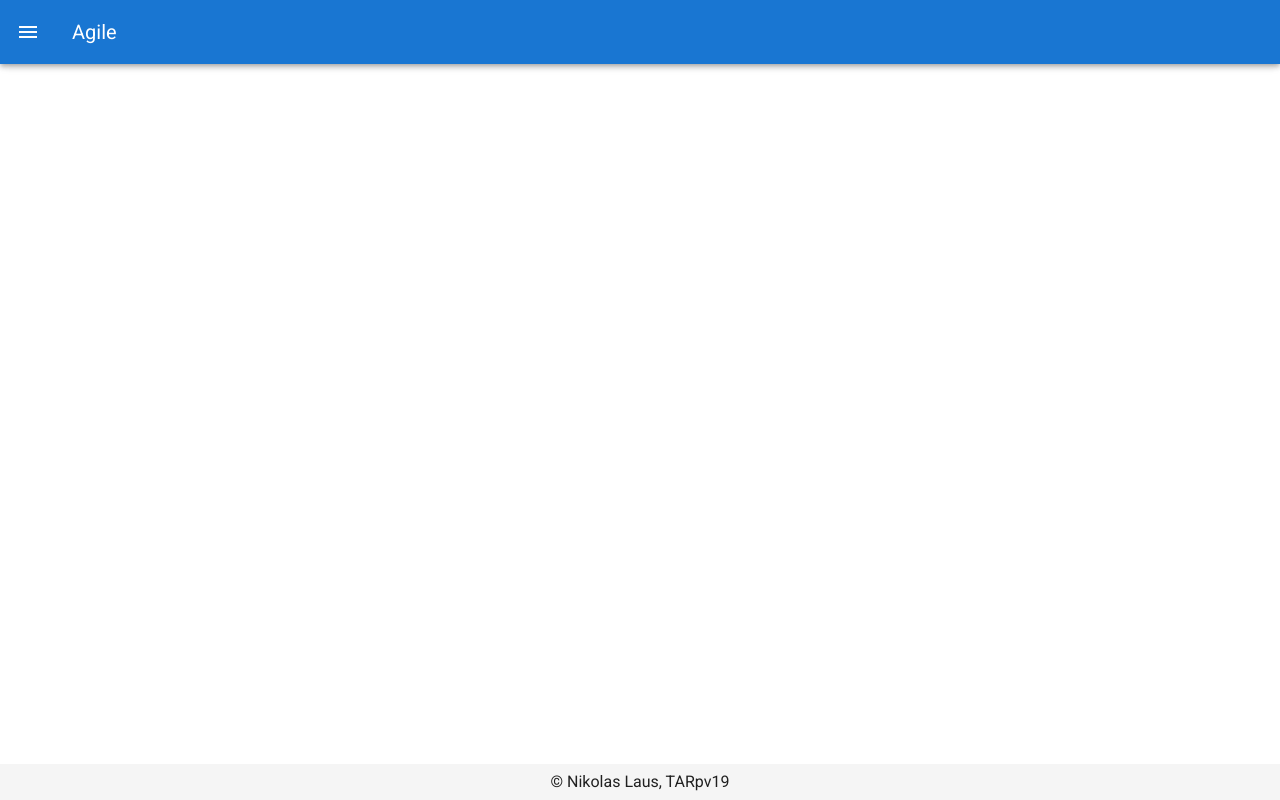
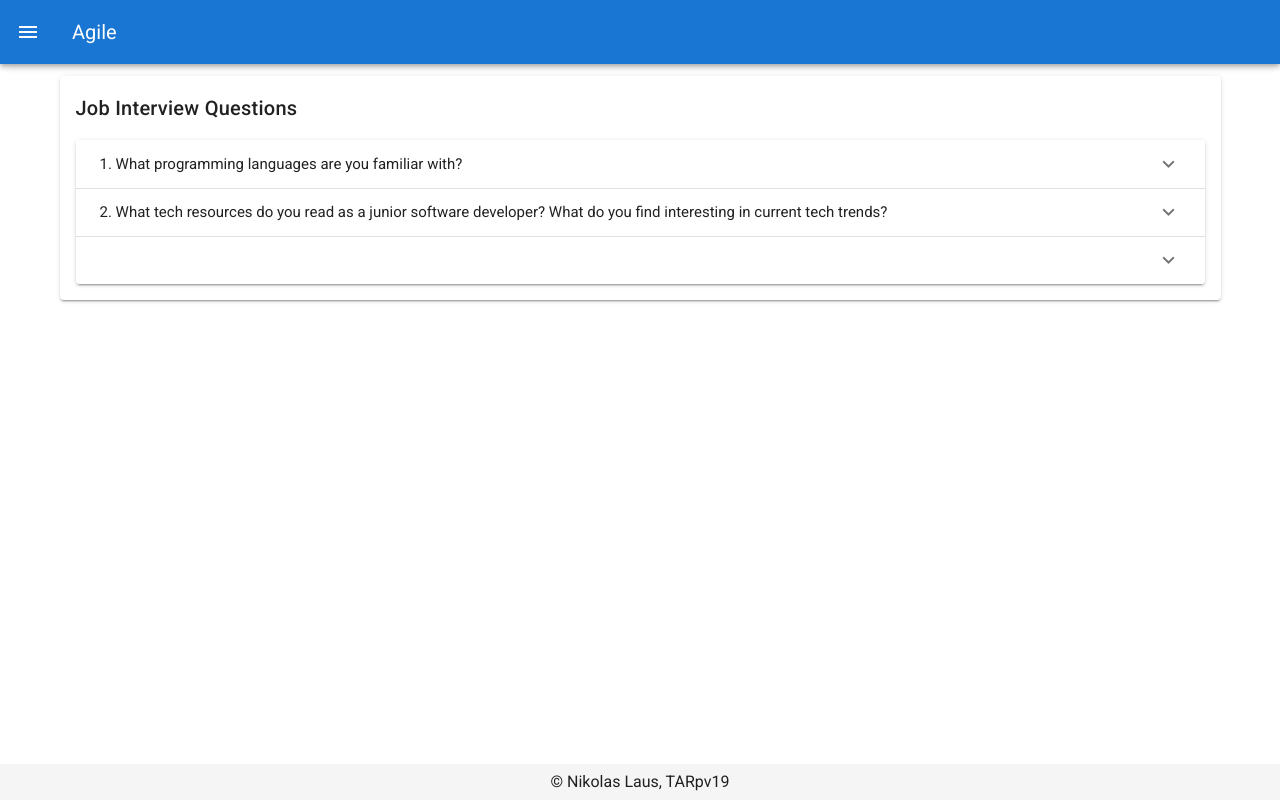
Before and after one commit to blinchk/tthk-agile, a Vue app: page /job-interview in a window 1280 px wide. Built offline with nearby package versions, Linux system fonts and the light colour scheme; what vue-code-highlight would draw is missing.

Commit message:
Add Job Interview and rework Coding Interview layout.

```diff
--- a/src/App.vue
+++ b/src/App.vue
@@ -86,6 +86,11 @@ export default {
         title: "Coding Interview",
         to: '/coding-interview'
       },
+      {
+        icon: 'mdi-google-hangouts',
+        title: "Job Interview",
+        to: "/job-interview"
+      }
     ]
   })
 };
--- a/src/router/index.js
+++ b/src/router/index.js
@@ -5,6 +5,7 @@ import Manifesto from "../views/Manifesto.vue";
 import Principles from "../views/Principles";
 import History from "../views/History";
 import CodingInterview from "../views/CodingInterview";
+import JobInterview from "../views/JobInterview";
 
 Vue.use(VueRouter);
 
@@ -33,6 +34,11 @@ const routes = [
     path: "/coding-interview",
     name: "Coding Interview",
     component: CodingInterview
+  },
+  {
+    path: "/job-interview",
+    name: "Job Interview",
+    component: JobInterview
   }
 ];
 
--- a/src/views/CodingInterview.vue
+++ b/src/views/CodingInterview.vue
@@ -1,6 +1,7 @@
 <template>
+  <v-container>
     <v-card elevation="2">
-    <v-card-title> Coding Interview Questions </v-card-title>
+      <v-card-title> Coding Interview Questions</v-card-title>
       <v-card-text>
         <v-expansion-panels>
           <v-expansion-panel>
@@ -242,10 +243,14 @@ func task8() {
           </v-expansion-panel>
         </v-expansion-panels>
         <v-card-actions>
-        <v-btn block href="https://gist.github.com/blinchk/a9735e7e763295af899ebd594730a515" text color="primary"><v-icon left>mdi-github</v-icon> Whole Gist File</v-btn>
+          <v-btn block color="primary" href="https://gist.github.com/blinchk/a9735e7e763295af899ebd594730a515" text>
+            <v-icon left>mdi-github</v-icon>
+            Whole Gist File
+          </v-btn>
         </v-card-actions>
       </v-card-text>
     </v-card>
+  </v-container>
 </template>
 
 <script>
--- /dev/null
+++ b/src/views/JobInterview.vue
@@ -0,0 +1,55 @@
+<template>
+  <v-container>
+    <v-card elevation="2">
+      <v-card-title>Job Interview Questions</v-card-title>
+      <v-card-text>
+        <v-expansion-panels>
+          <v-expansion-panel>
+            <v-expansion-panel-header>1. What programming languages are you familiar with?</v-expansion-panel-header>
+            <v-expansion-panel-content>
+              I am familiar with
+              <v-icon small>mdi-language-javascript</v-icon>
+              JavaScript on front-end as well as back-end language using Node.js. <br>
+              On back-end I prefer to use
+              <v-icon>mdi-language-go</v-icon>
+              Golang,
+              <v-icon small>mdi-language-csharp</v-icon>
+              .NET or
+              <v-icon small>mdi-language-python</v-icon>
+              Python with most fastest frameworks, that support building
+              REST API. <br>
+              I have some experience of building desktop or mobile applications with above mentioned programming
+              languages, but currently web applications development is my main scope.
+            </v-expansion-panel-content>
+          </v-expansion-panel>
+          <v-expansion-panel>
+            <v-expansion-panel-header>2. What tech resources do you read as a junior software developer? What do you
+              find interesting in current tech trends?
+            </v-expansion-panel-header>
+            <v-expansion-panel-content>
+              I find most interesting in current tech trends, that JavaScript can be used at nowadays anywhere. <br>
+              As a junior software developer I prefer to read social blogs in tech industry, for example Habr,
+              Medium or TechCrunch. <br>
+              In developers community I prefer to participate on GitHub with my contributions, answers to issues and
+              bug reports. <br>
+              From books I prefer Robert C. Martin, "Programming without fools" and most popular tech books.
+            </v-expansion-panel-content>
+          </v-expansion-panel>
+          <v-expansion-panel>
+            <v-expansion-panel-header></v-expansion-panel-header>
+          </v-expansion-panel>
+        </v-expansion-panels>
+      </v-card-text>
+    </v-card>
+  </v-container>
+</template>
+
+<script>
+export default {
+  name: "JobInterview.vue"
+}
+</script>
+
+<style scoped>
+
+</style>
```
Lines whose indentation alone changed are shown as unchanged.
